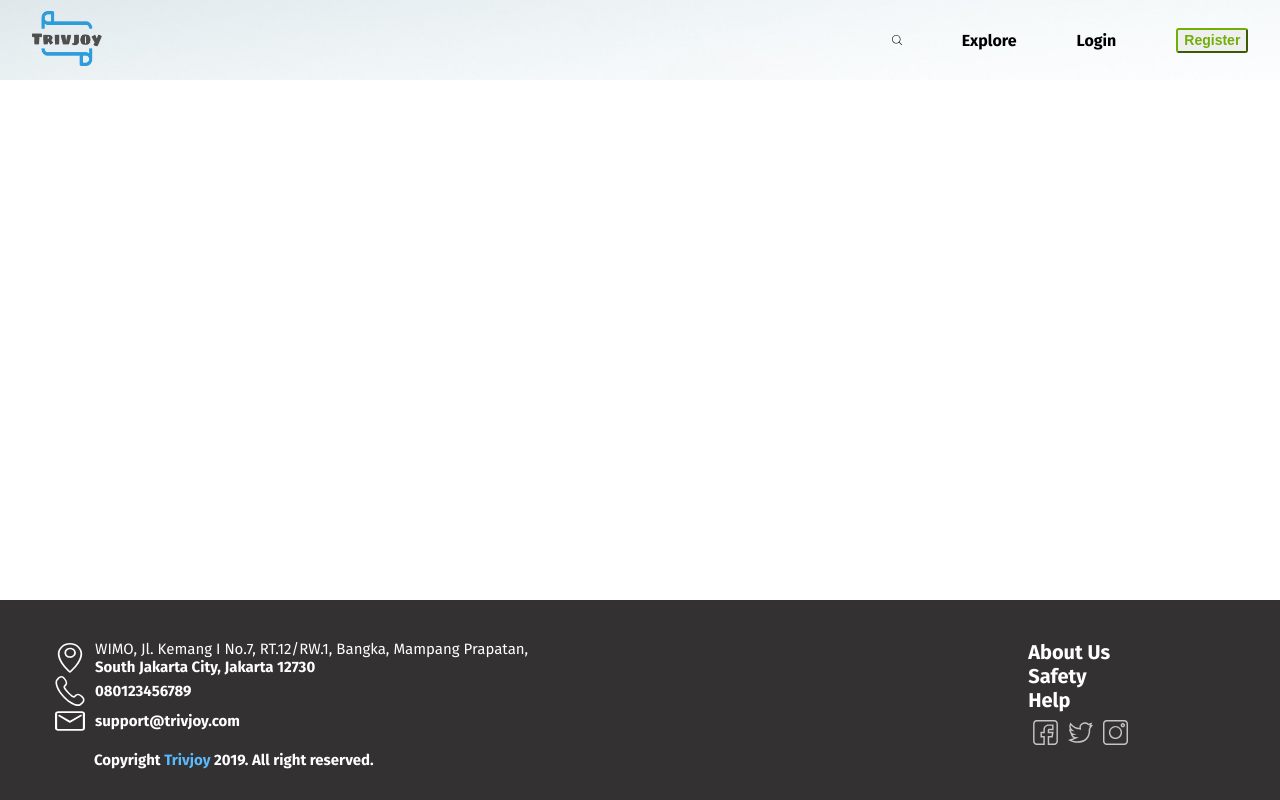
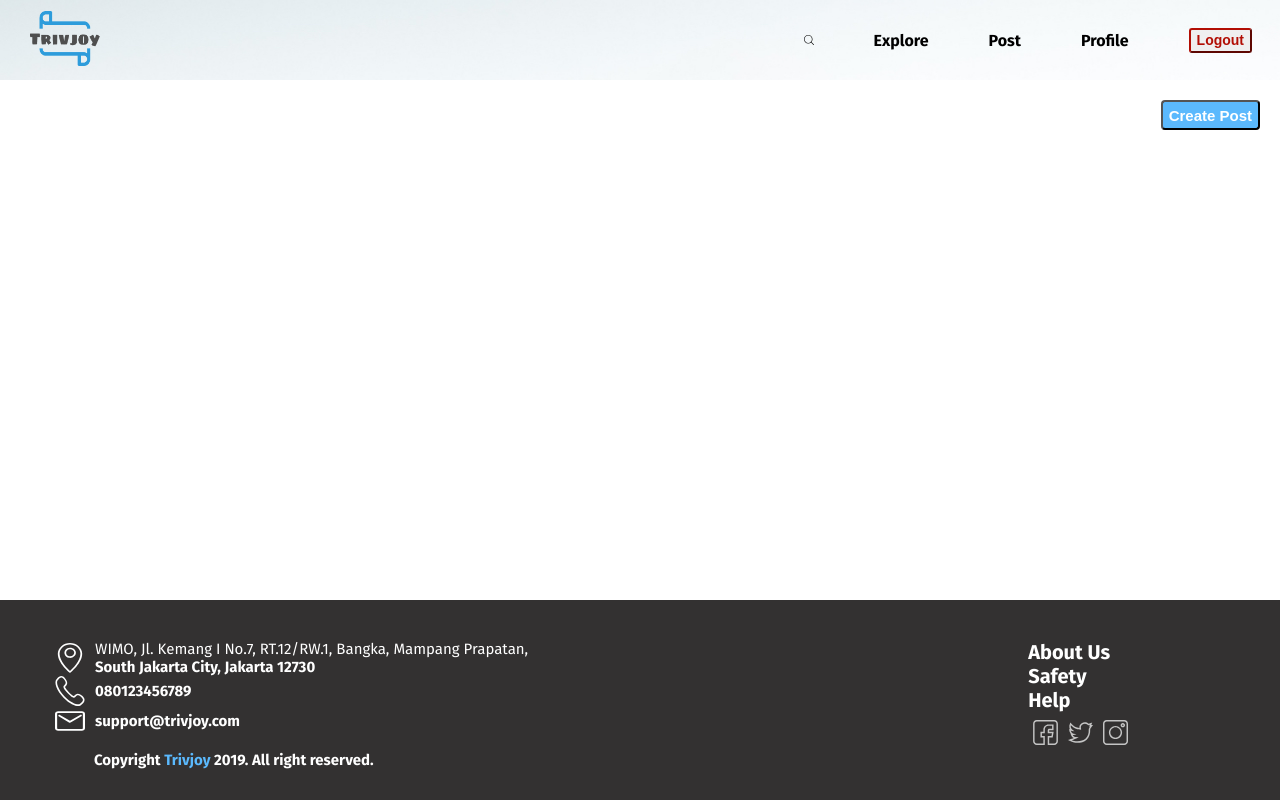
Before and after one commit to trivjoy/trivjoy-frontend, a React (Create React App) app: page /post in a window 1280 px wide. Built offline with nearby package versions, Linux system fonts and the light colour scheme.

Commit message:
Add Button Create Post

```diff
--- a/src/components/Navigation.js
+++ b/src/components/Navigation.js
@@ -39,13 +39,26 @@ const RegisterStyle = styled.button`
     background-color: #fbfbfb;
   }
 `
+const LogoutStyle = styled.button`
+  font-size: 14px;
+  margin-right: 28px;
+  margin-left: 30px;
+  color: #b20e04;
+  border-radius: 3px;
+  border-color: #b20e04;
+  height: 25px;
+  :hover {
+    cursor: pointer;
+    background-color: #fbfbfb;
+  }
+`
 
 const StyledLink = styled(Link)`
   margin: 0px;
 `
 
 const Navigation = () => {
-  let isAuthenticated = false
+  let isAuthenticated = true
   return (
     <NavStyle>
       <LogoPosition>
@@ -66,13 +79,12 @@ const Navigation = () => {
       {!isAuthenticated && (
         <Link to="/register">
           <RegisterStyle>
-            {' '}
-            <b>Register</b>{' '}
+            <b>Register</b>
           </RegisterStyle>
         </Link>
       )}
       {isAuthenticated && (
-        <Link to="/">
+        <Link to="/post">
           <b>Post</b>
         </Link>
       )}
@@ -81,7 +93,11 @@ const Navigation = () => {
           <b>Profile</b>
         </Link>
       )}
-      {isAuthenticated && <button>Logout</button>}
+      {isAuthenticated && (
+        <LogoutStyle>
+          <b> Logout</b>
+        </LogoutStyle>
+      )}
     </NavStyle>
   )
 }
--- a/src/pages/Post.js
+++ b/src/pages/Post.js
@@ -11,12 +11,35 @@ const Container = styled.div`
   flex-direction: column;
   height: 100vh;
 `
+const ButtonPosition = styled.div`
+  display: flex;
+  justify-content: flex-end;
+`
+const ButtonStyle = styled.button`
+  height: 30px;
+  font-size: 15px;
+  background-color: #5bb9fd;
+  color: white;
+  border-radius: 4px;
+  margin: 20px 20px 20px 0px;
+  :hover {
+    cursor: pointer;
+    box-shadow: 0 4px 8px 0 rgba(0, 0, 0, 0.2), 0 6px 20px 0 rgba(0, 0, 0, 0.19);
+  }
+`
 
 const Post = () => {
   return (
     <Container>
       <Header />
-      <Content />
+      <Content>
+        <ButtonPosition>
+          <ButtonStyle>
+            <b>Create Post</b>
+          </ButtonStyle>
+        </ButtonPosition>
+        <div />
+      </Content>
       <Footer />
     </Container>
   )
```
